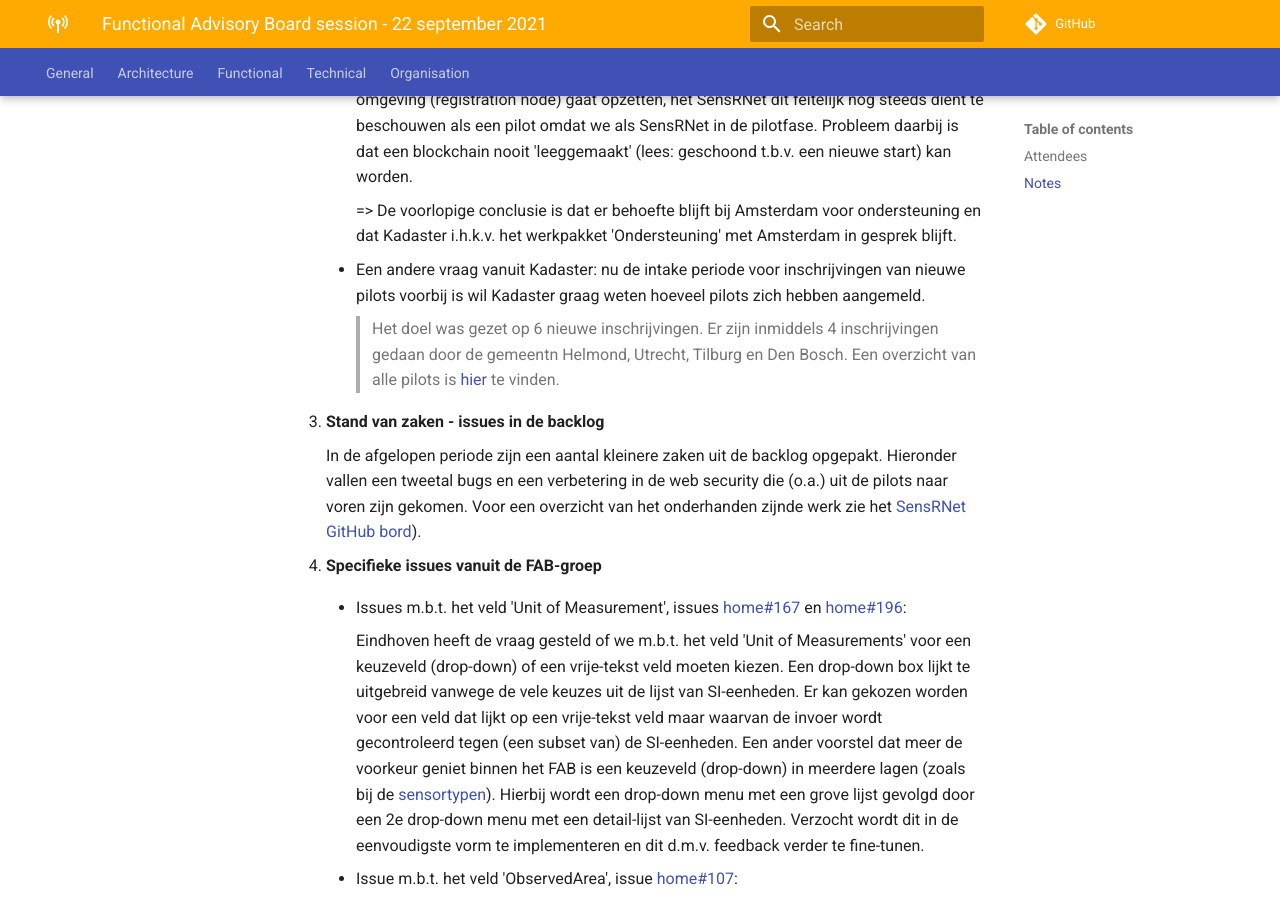
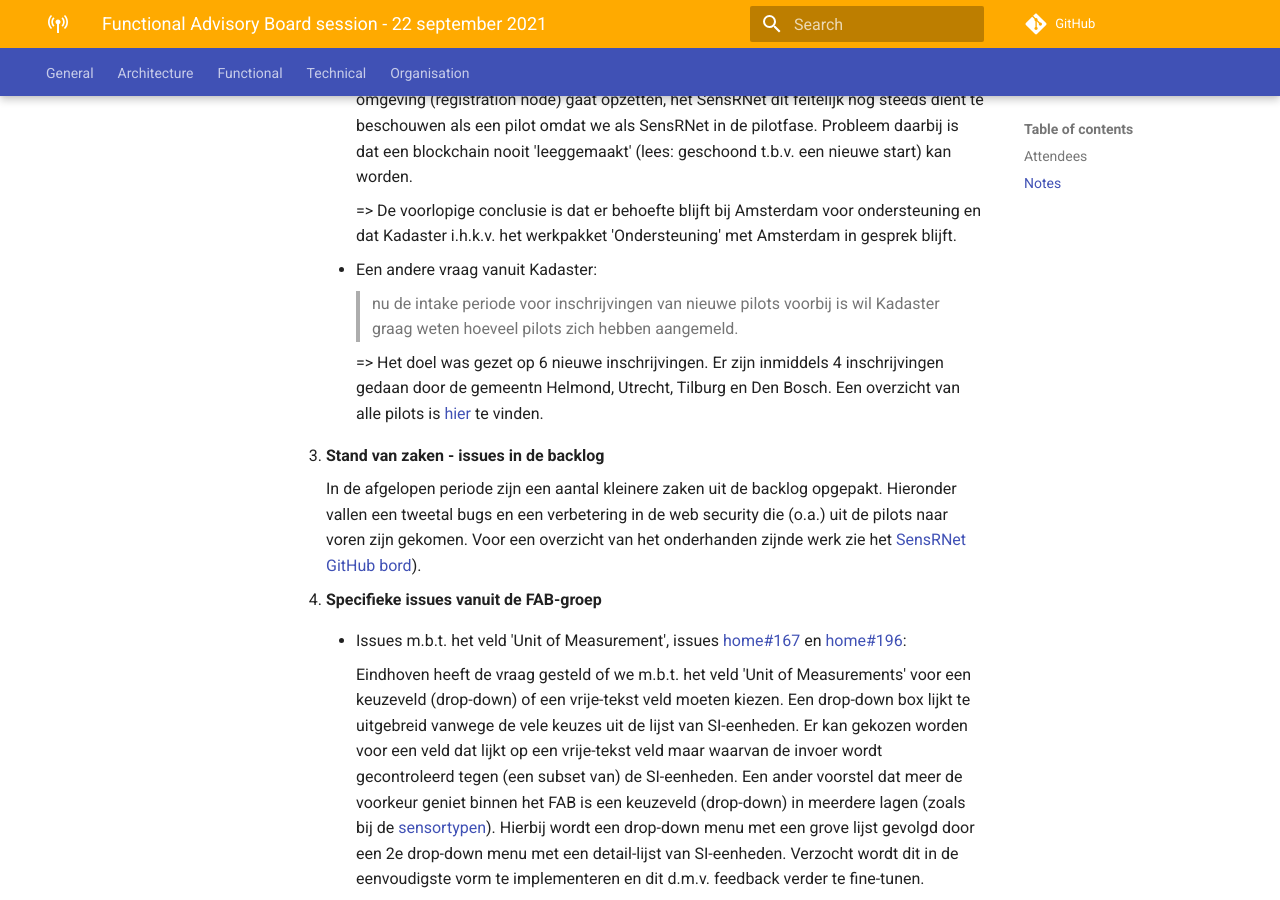
Before and after one commit to kadaster-labs/sensrnet-home, an MkDocs documentation site: the page built from docs/notes/2021-09-22-FAB-notes.md, in a window 1280 px wide and 900 px high, scrolled down 2117 px. Built offline with MkDocs 1.6.1 and Material for MkDocs 9.7.7, drawn with Linux system fonts in a browser that asks for light colours; comment, search, counter and statistics services are not loaded.

```diff
--- a/docs/notes/2021-09-22-FAB-notes.md
+++ b/docs/notes/2021-09-22-FAB-notes.md
@@ -44,9 +44,11 @@ Onderwerpen:
 
           => De voorlopige conclusie is dat er behoefte blijft bij Amsterdam voor ondersteuning en dat Kadaster i.h.k.v. het werkpakket 'Ondersteuning' met Amsterdam in gesprek blijft.
 
-     - Een andere vraag vanuit Kadaster: nu de intake periode voor inschrijvingen van nieuwe pilots voorbij is wil Kadaster graag weten hoeveel pilots zich hebben aangemeld.
+     - Een andere vraag vanuit Kadaster:
 
-        > Het doel was gezet op 6 nieuwe inschrijvingen. Er zijn inmiddels 4 inschrijvingen gedaan door de gemeentn Helmond, Utrecht, Tilburg en Den Bosch. Een overzicht van alle pilots is [hier](https://kadaster-labs.github.io/sensrnet-home/Pilots/) te vinden.
+        > nu de intake periode voor inschrijvingen van nieuwe pilots voorbij is wil Kadaster graag weten hoeveel pilots zich hebben aangemeld.
+
+          => Het doel was gezet op 6 nieuwe inschrijvingen. Er zijn inmiddels 4 inschrijvingen gedaan door de gemeentn Helmond, Utrecht, Tilburg en Den Bosch. Een overzicht van alle pilots is [hier](https://kadaster-labs.github.io/sensrnet-home/Pilots/) te vinden.
 
 
 3. **Stand van zaken - issues in de backlog**
```
